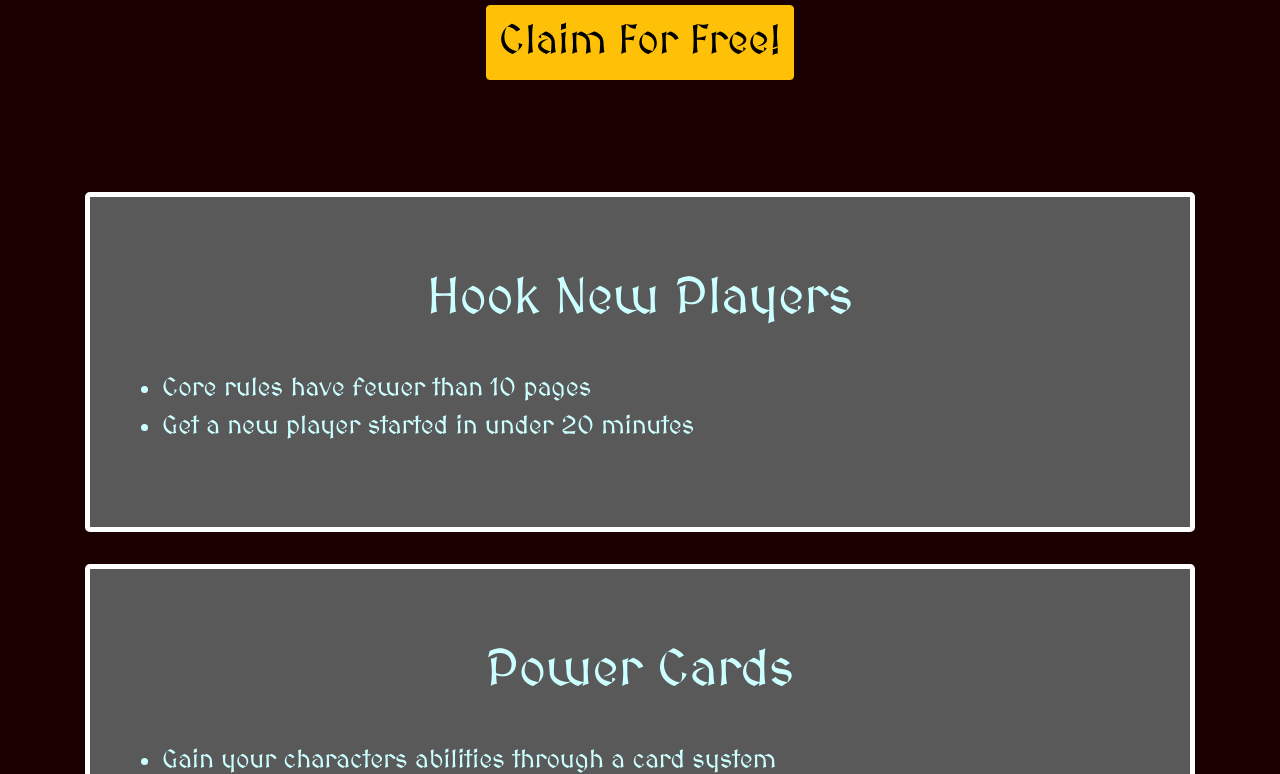
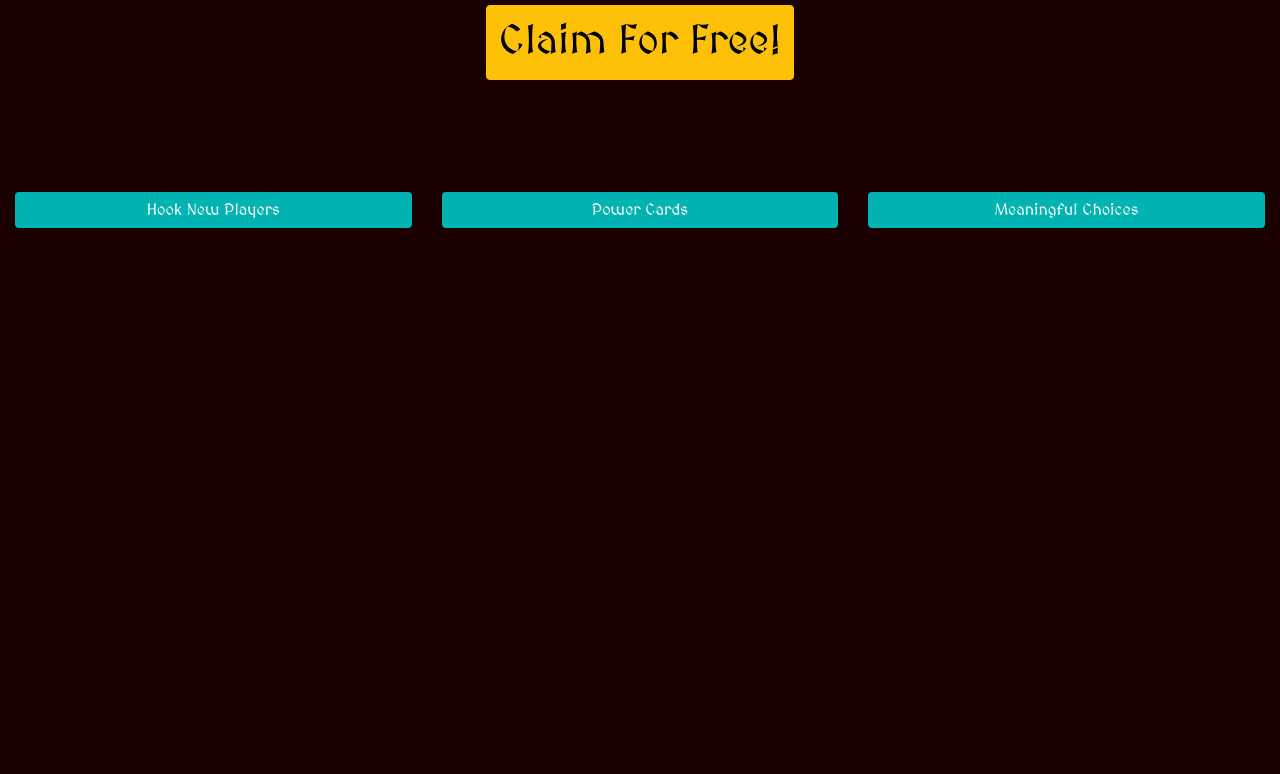
Before and after one commit to ralamo33/QuickstartAdventures, a Gatsby site: page / in a window 1280 px wide. Shown: the part 1086-1860 px from the top of the page. After the commit the page ends 1394 px from the top, so only its background shows below. Built offline with nearby package versions, Linux system fonts and the light colour scheme; Gatsby itself is replaced by a stand-in of ours.

Commit message:
I still don't know if this is better or worse... :/

```diff
--- a/src/components/TitledList.js
+++ b/src/components/TitledList.js
@@ -1,35 +1,22 @@
 import React from "react";
 import styled from "styled-components";
-import Break from "../components/Break";
-import {Jumbotron} from "react-bootstrap";
+import {Button, Popover, OverlayTrigger} from "react-bootstrap";
 
 export default function TitledList(props) {
 
-    const MyJumbotron = styled(Jumbotron)`
-        font-size: 4vw;
-        border: 5px solid white;
-        background-color: #595959;
-        color: #ccffff;
-    `;
+    const MyButton = styled(Button)`
+        background-color: #00b3b3;
+        color: white;
+        border: none;
+    `
 
-    const Title = styled.p`
-        text-align: center;
-        font-size: 1em;
-    `;
+    const MyPopover = styled(Popover)``;
 
-    const Item = styled.li`
-        font-size: 0.5em;
-    `;
+    const MyOverlayTrigger = styled(OverlayTrigger)``;
 
-    const Items = () => props.items.map((itemText) =>
-        <Item>{itemText}</Item>
-    )
-
-    return  <MyJumbotron>
-                <Title>{props.title}</Title>
-                <Break height="1"></Break>
-                <ul>
-                    <Items></Items>
-                </ul>
-            </MyJumbotron>;
+    return  <MyOverlayTrigger trigger="hover" overlay="MyPopover" placement="bottom">
+                <MyButton block>
+                    {props.title}
+                </MyButton>
+            </MyOverlayTrigger>
 }
--- a/src/constants.js
+++ b/src/constants.js
@@ -27,5 +27,5 @@ export const SECOND_ITEMS = ["Gain your characters abilities through a card syst
                              "Easily accessible abilities, without any writing!"]
 
 export const THIRD_TITLE = "Meaningful Choices";
-export const THIRD_ITEMS = ["Explore your identity, talents and maneouvers as you progress",
-                            "Carefully choose the properties of your weapons, shields and armor"]
+export const THIRD_ITEMS = ["Explore your identity, talents and maneouvers",
+                            "Carefully choose the properties of your equipment"];
--- a/src/pages/index.js
+++ b/src/pages/index.js
@@ -3,7 +3,7 @@ import "bootstrap/dist/css/bootstrap.min.css";
 import Layout from "../layouts/layout";
 import Header from "../components/Header";
 import Break from "../components/Break";
-import {Container, Jumbotron} from "react-bootstrap";
+import {Container, Col, Row} from "react-bootstrap";
 import * as Constants from "../constants";
 import MyCarousel from "../components/MyCarousel";
 import TitledList from "../components/TitledList";
@@ -13,12 +13,21 @@ export default function Home() {
   return  (
     <Layout>
       <Header/>
-      <Container>
+      <Container fluid>
         <Break height="5"></Break>
-        <TitledList title={Constants.FIRST_TITLE} items={Constants.FIRST_ITEMS}></TitledList>
-        <TitledList title={Constants.SECOND_TITLE} items={Constants.SECOND_ITEMS}></TitledList>
-        <TitledList title={Constants.THIRD_TITLE} items={Constants.THIRD_ITEMS}></TitledList>
+        <Row>
+          <Col>
+            <TitledList title={Constants.FIRST_TITLE} items={Constants.FIRST_ITEMS}></TitledList>
+          </Col>
+          <Col>
+            <TitledList title={Constants.SECOND_TITLE} items={Constants.SECOND_ITEMS}></TitledList>
+          </Col>
+          <Col>
+            <TitledList title={Constants.THIRD_TITLE} items={Constants.THIRD_ITEMS}></TitledList>
+          </Col>
+        </Row>
       </Container>
+      <Break height="5"></Break>
     </Layout>
   )
 }
```
